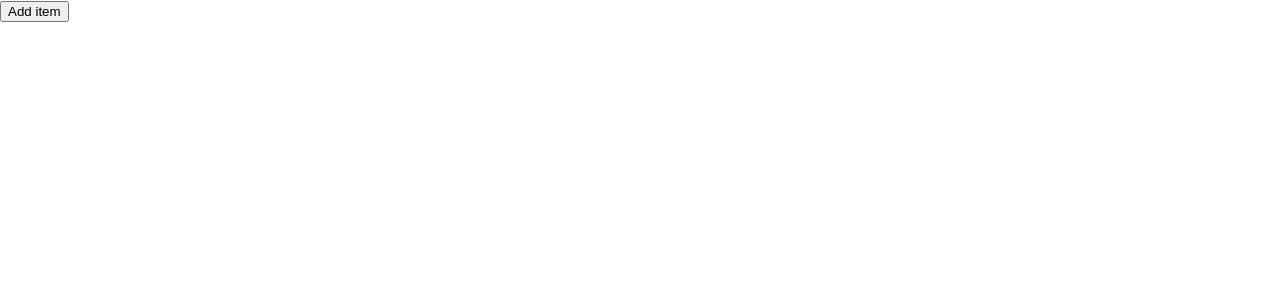
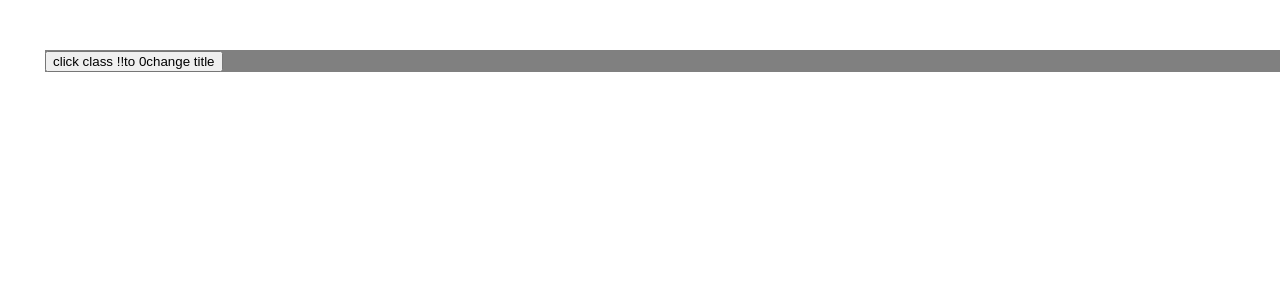
Before and after one commit to Derry-ukere/react-hooks, a React (Create React App) app: page / in a window 1280 px wide. Shown: the top 300 px of the page. Built offline with nearby package versions, Linux system fonts and the light colour scheme.

Commit message:
started useeffect

```diff
--- a/src/App.js
+++ b/src/App.js
@@ -2,7 +2,8 @@ import React from 'react'
 // import FunctionalComponent from '../src/usetateHook/functionalComponent'
 // import FunctionalComponent from '../src/usetateHook/classComponent'
 // import FunctionalComponent from '../src/usetateHook/counterThree'
-import FunctionalComponent from '../src/usetateHook/CounterFour'
+// import FunctionalComponent from '../src/usetateHook/CounterFour'
+import FunctionalComponent from './useEffect/CounterOneClass'
 
 const App = () => {
   return (
--- /dev/null
+++ b/src/useEffect/CounterOneClass.js
@@ -0,0 +1,41 @@
+import React, { Component } from 'react'
+
+export default class CounterOneClass extends Component {
+  constructor() {
+    super()
+    this.state = {
+      count: 0,
+    }
+  }
+  handleClick = () => {
+    this.setState({
+      count: this.state.count + 1,
+    })
+  }
+
+  componentDidUpdate() {
+    //on update
+    document.title = `you clicked ${this.state.count} times!!`
+  }
+  componentDidMount() {
+    //on mount
+    document.title = `you clicked ${this.state.count} times!!`
+  }
+  render() {
+    return (
+      <div>
+        <div
+          style={{
+            marginLeft: '45px',
+            marginTop: '50px',
+            backgroundColor: 'GrayText',
+          }}
+        >
+          <button onClick={this.handleClick}>
+            click class !!to {this.state.count}change title
+          </button>
+        </div>
+      </div>
+    )
+  }
+}
```
Also changed, not shown: src/useEffect/CounterOne.js (added, +24 -0 lines), 1 other file (tests, documents, lock files or other folders).
